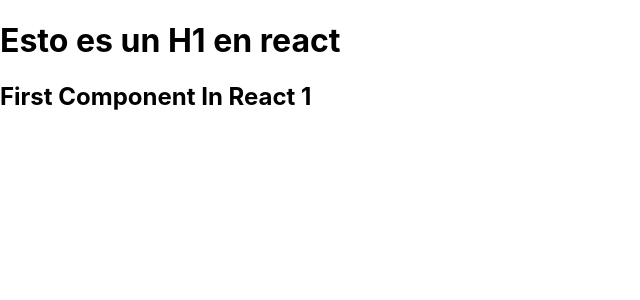
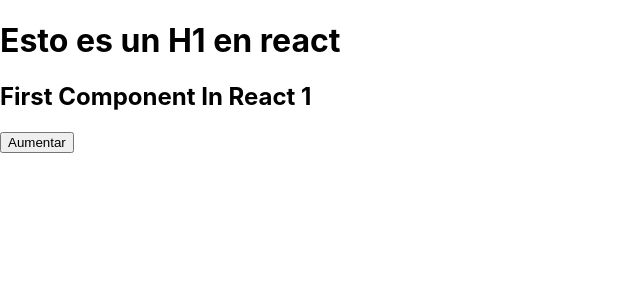
Before and after one commit to Nistal/react-test-learn, a React (Create React App) app: page / in a window 1280 px wide. Shown: the top 300 px of the page, without its empty margins (0-640 px from the left). Built offline with nearby package versions, Linux system fonts and the light colour scheme.

Commit message:
Importo el fragment y agrego el boton de aumentar

```diff
--- a/src/components/Count.js
+++ b/src/components/Count.js
@@ -1,4 +1,4 @@
-import React, {useState} from 'react';
+import React, {useState, Fragment} from 'react';
 
 const Count = () => {
 
@@ -6,7 +6,10 @@
     const [numero, setNumero] = useState(1); //Se pasa el nombre del estado: "Numero" y un odificador de ese numero: "setNumero"
 
     return (
-        <h2>First Component In React {numero}</h2>
+        <Fragment>
+            <h2>First Component In React {numero}</h2>
+            <button>Aumentar</button>
+        </Fragment>
      );
 }
 
```
